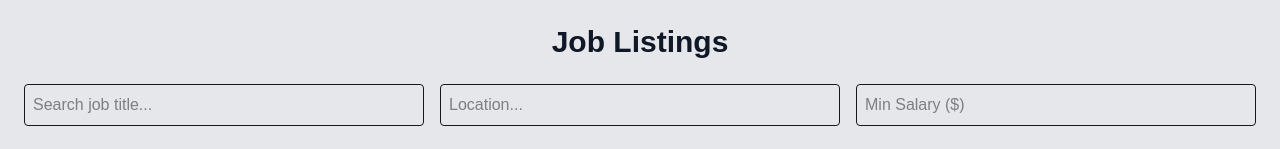
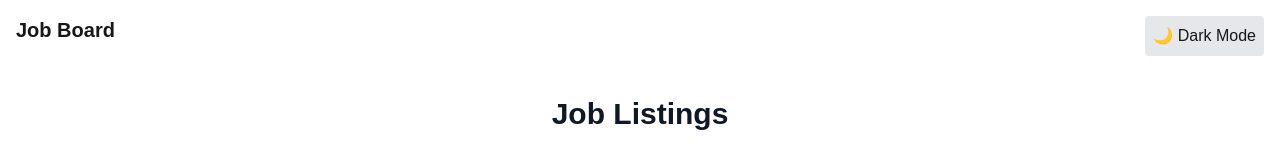
Before and after one commit to prinxard/job-board-dashboard, a Next.js app: page / in a window 1280 px wide. Shown: the top 149 px of the page. Built offline with nearby package versions, Linux system fonts and the light colour scheme.

Commit message:
first attempt at dark mode toggle

```diff
--- a/package.json
+++ b/package.json
@@ -22,7 +22,6 @@
     "@types/node": "^20",
     "@types/react": "^19",
     "@types/react-dom": "^19",
-    "tailwindcss": "^4",
     "typescript": "^5"
   }
 }
--- a/src/app/layout.tsx
+++ b/src/app/layout.tsx
@@ -1,6 +1,8 @@
 import type { Metadata } from "next";
 import { Geist, Geist_Mono } from "next/font/google";
 import "./globals.css";
+import ThemeProvider from "@/components/ThemeProvider";
+import ThemeToggle from "@/components/ThemeToggle";
 
 const geistSans = Geist({
   variable: "--font-geist-sans",
@@ -24,10 +26,14 @@ export default function RootLayout({
 }>) {
   return (
     <html lang="en">
-      <body
-        className={`${geistSans.variable} ${geistMono.variable} antialiased`}
-      >
-        {children}
+         <body className="text-gray-900 ">
+        <ThemeProvider>
+          <header className="p-4 flex justify-between">
+            <h1 className="text-xl font-bold">Job Board</h1>
+            <ThemeToggle />
+          </header>
+          {children}
+        </ThemeProvider>
       </body>
     </html>
   );
--- a/src/app/page.tsx
+++ b/src/app/page.tsx
@@ -2,7 +2,7 @@ import JobList from "@/components/JobList";
 
 export default function Home() {
   return (
-    <main className="min-h-screen p-6 bg-gray-200 dark:bg-gray-900">
+    <main className="min-h-screen p-6">
       <h1 className="text-3xl font-bold text-center text-gray-900 dark:text-gray-100">
         Job Listings
       </h1>
--- /dev/null
+++ b/src/components/ThemeProvider.tsx
@@ -0,0 +1,12 @@
+"use client";
+
+import { ThemeProvider as NextThemesProvider } from "next-themes";
+import { ReactNode } from "react";
+
+interface ThemeProviderProps {
+  children: ReactNode;
+}
+
+export default function ThemeProvider({ children }: ThemeProviderProps) {
+  return <NextThemesProvider attribute="class">{children}</NextThemesProvider>;
+}
--- /dev/null
+++ b/src/components/ThemeToggle.tsx
@@ -0,0 +1,24 @@
+"use client";
+
+import { useTheme } from "next-themes";
+import { useEffect, useState } from "react";
+
+export default function ThemeToggle() {
+  const { theme, setTheme } = useTheme();
+  const [mounted, setMounted] = useState(false);
+
+  useEffect(() => {
+    setMounted(true);
+  }, []);
+
+  if (!mounted) return null; // Prevents hydration issues
+
+  return (
+    <button
+      onClick={() => setTheme(theme === "dark" ? "light" : "dark")}
+      className="p-2 rounded bg-gray-200 dark:bg-gray-700"
+    >
+      {theme === "dark" ? "☀️ Light Mode" : "🌙 Dark Mode"}
+    </button>
+  );
+}
```
Also changed, not shown: 1 other file (tests, documents, lock files or other folders).
